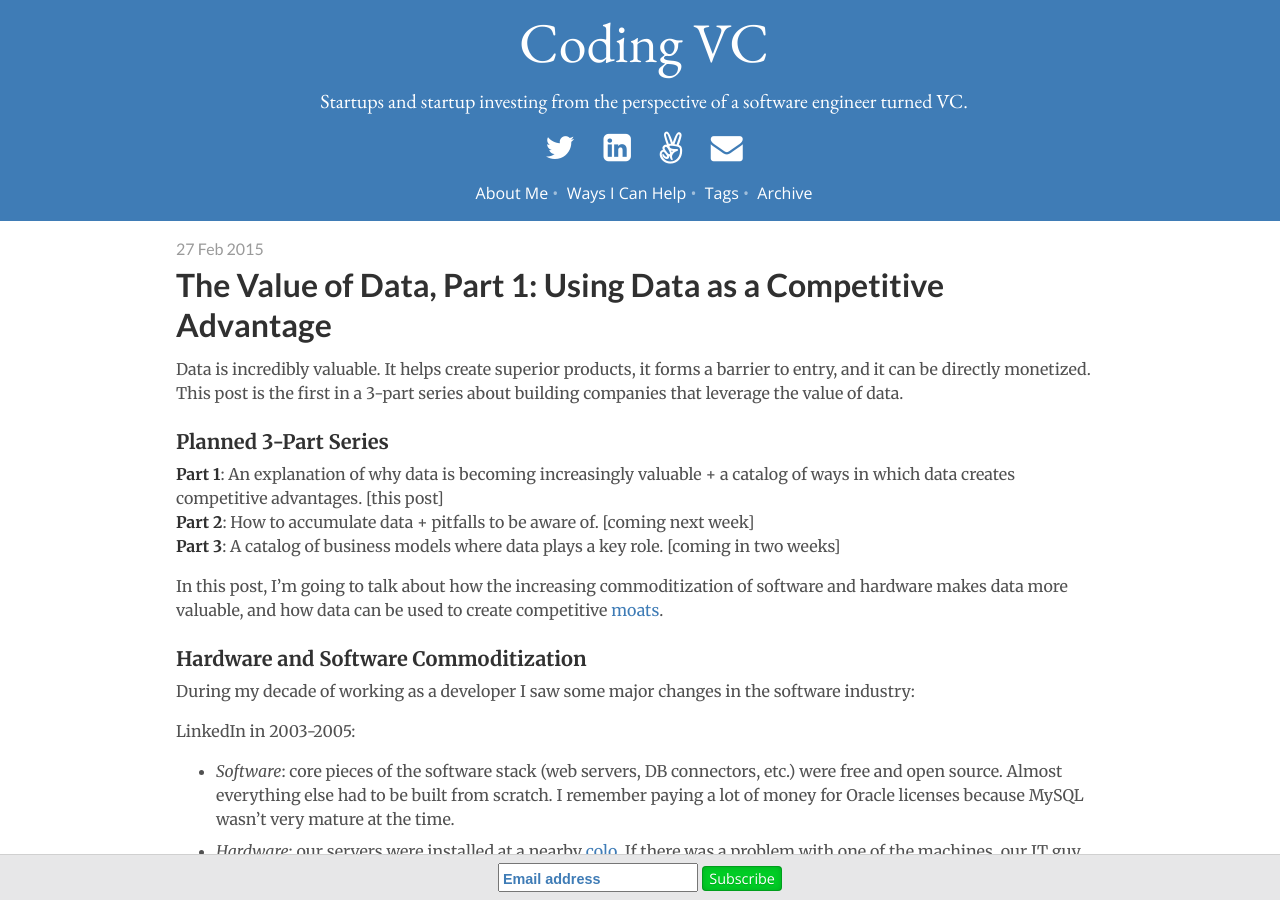
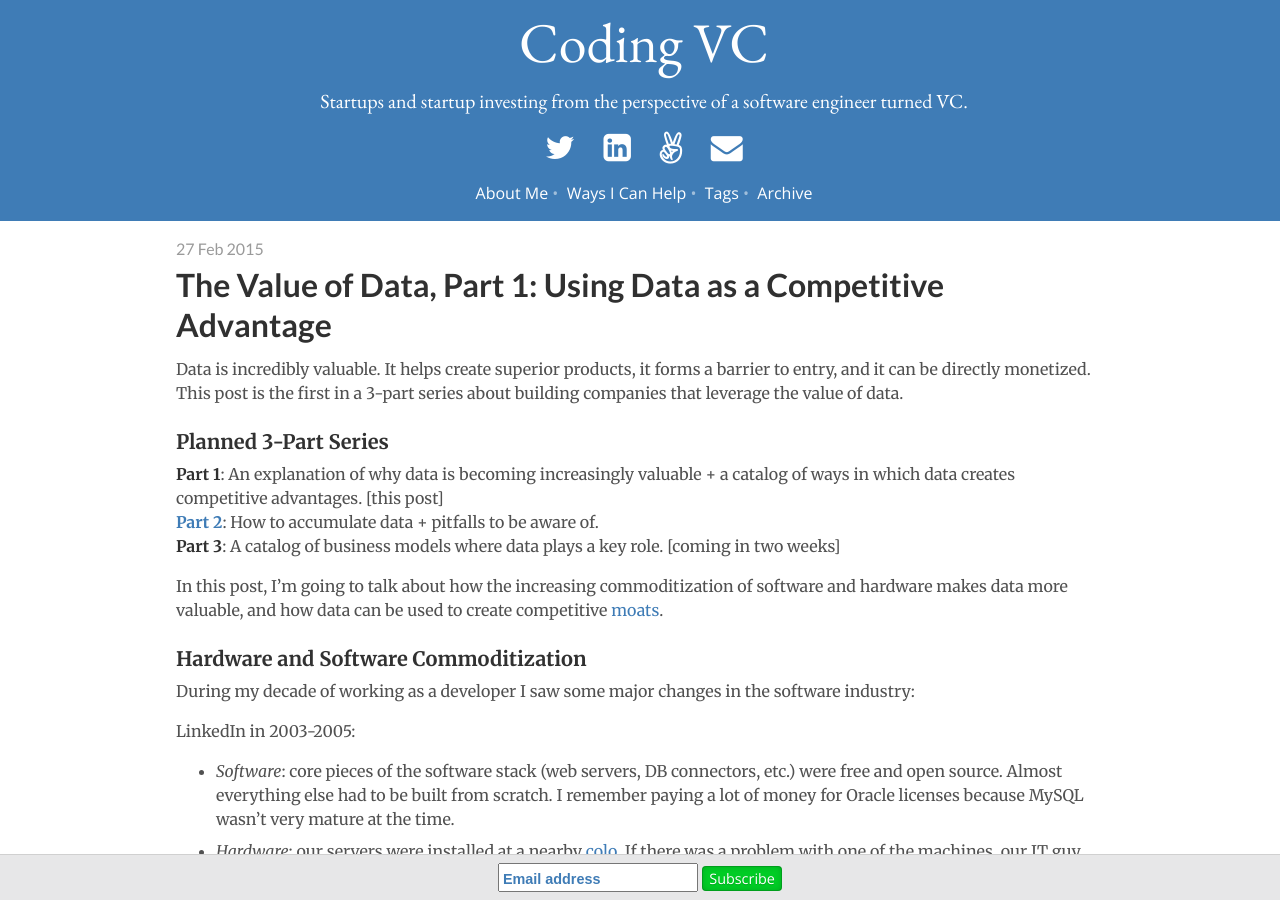
Before and after one commit to codingvc/codingvc, a Jekyll site: the page built from _posts/2015-02-27-the-value-of-data-part-1-using-data-as-a-competitive-advantage.markdown, in a window 1280 px wide and 900 px high. Built offline with Jekyll 4.4.1, drawn with Linux system fonts in a browser that asks for light colours; Markdown is read by kramdown in place of the engine named in the settings; comment, search, counter and statistics services are not loaded.

Commit message:
adding link to part 2

```diff
--- a/_posts/2015-02-27-the-value-of-data-part-1-using-data-as-a-competitive-advantage.markdown
+++ b/_posts/2015-02-27-the-value-of-data-part-1-using-data-as-a-competitive-advantage.markdown
@@ -7,7 +7,7 @@ Data is incredibly valuable. It helps create superior products, it forms a barri
 
 ### Planned 3-Part Series
 **Part 1**: An explanation of why data is becoming increasingly valuable + a catalog of ways in which data creates competitive advantages. [this post]
-**Part 2**: How to accumulate data + pitfalls to be aware of. [coming next week]
+<a href="{{site.url}}the-value-of-data-part-2-building-valuable-datasets" target="_blank">**Part 2**</a>: How to accumulate data + pitfalls to be aware of.
 **Part 3**: A catalog of business models where data plays a key role. [coming in two weeks]
 
 In this post, I'm going to talk about how the increasing commoditization of software and hardware makes data more valuable, and how data can be used to create competitive <a href="http://www.investopedia.com/terms/e/economicmoat.asp" target="_blank">moats</a>.
```
